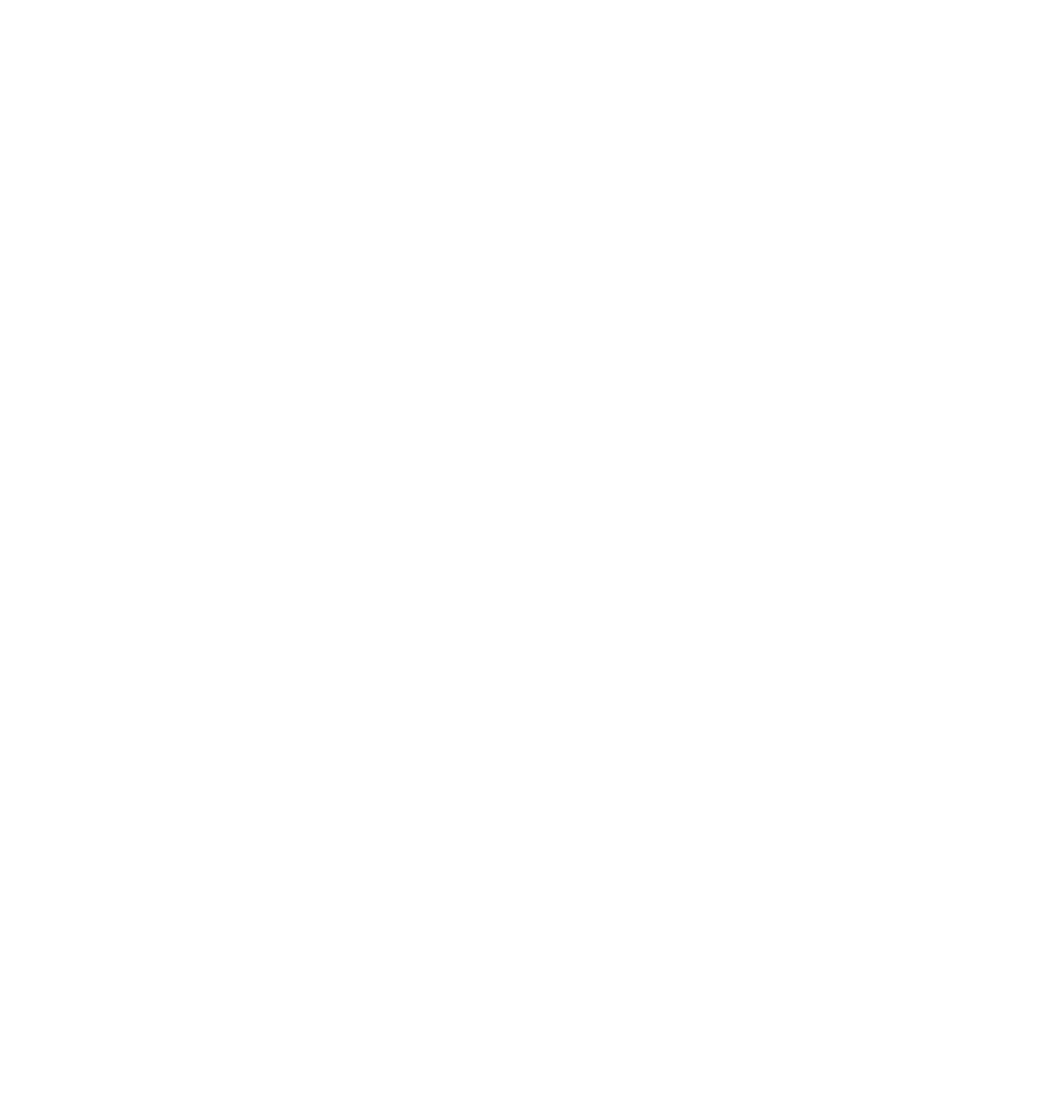
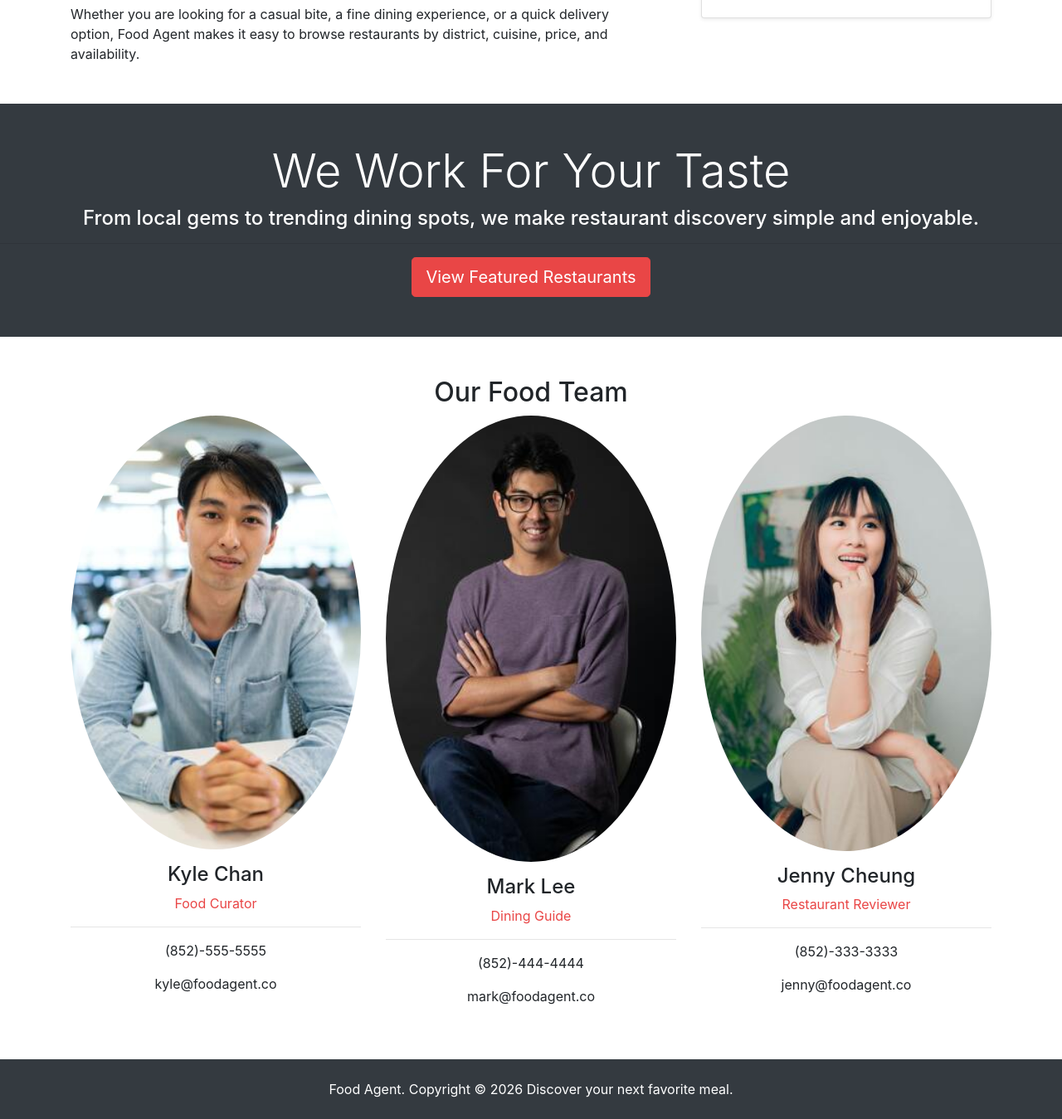
Before and after one commit to vcchan7-arch/erb11, a Django app: page /about in a window 1280 px wide. Before the commit the part shown is empty. Shown: the part 1138-2487 px from the top of the page at 83% size. Before the commit the page ends 37 px from the top, so only its background shows below. Run offline with Django 5.2, Linux system fonts and the light colour scheme; some libraries are stand-ins or nearby versions.

Commit message:
feat: project init

```diff
--- a/templates/pages/about.html
+++ b/templates/pages/about.html
@@ -1 +1,108 @@
-<h1>about</h1>
+<!-- <h1>about</h1> -->
+
+<!-- prettier-ignore -->
+{% extends "base.html" %}
+{% block content %}
+
+    <!-- Showcase -->
+    <section id="showcase-inner" class="py-5 text-white">
+      <div class="container">
+        <div class="row text-center">
+          <div class="col-md-12">
+            <h1 class="display-4">About Food Agent</h1>
+            <p class="lead">Helping food lovers discover the best restaurants in every district.</p>
+          </div>
+        </div>
+      </div>
+    </section>
+    <!-- Breadcrumb -->
+    <section id="bc" class="mt-3">
+      <div class="container">
+        <nav aria-label="breadcrumb">
+          <ol class="breadcrumb">
+            <li class="breadcrumb-item">
+               <!-- fix index -->
+              <a href="index.html" class="text-danger"><i class="fas fa-home"></i> Home</a>
+            </li>
+            <li class="breadcrumb-item active">About</li>
+          </ol>
+        </nav>
+      </div>
+    </section>
+    <!-- about -->
+    <section id="about" class="py-5">
+      <div class="container">
+        <div class="row align-items-start">
+          <div class="col-md-8 pr-md-5">
+            <h2 class="mb-3">We Help You Find the Perfect Meal</h2>
+            <p class="lead mb-4">
+              Food Agent brings together restaurant discovery, curated recommendations, and neighborhood favorites in one place.
+            </p>
+             <!-- fix img -->
+            <img src="assets/img/about.jpg" alt="Restaurant discovery" class="img-fluid mb-4" />
+            <p class="mb-0">
+              Whether you are looking for a casual bite, a fine dining experience, or a quick delivery option, Food Agent makes it easy to browse restaurants by district, cuisine, price, and availability.
+            </p>
+          </div>
+          <div class="col-md-4 mt-4 mt-md-0">
+            <div class="card shadow-sm">
+               <!-- fix img -->
+              <img class="card-img-top" src="assets/img/staffs/kyle.jpg" alt="Food curator" />
+              <div class="card-body">
+                <h5 class="card-title mb-2">Featured Curator</h5>
+                <h6 class="text-danger mb-3">Kyle Chan</h6>
+                <p class="card-text mb-0">
+                  Kyle explores the city’s newest restaurants and highlights the best food experiences for every occasion.
+                </p>
+              </div>
+            </div>
+          </div>
+        </div>
+      </div>
+    </section>
+    <!-- Work -->
+    <section id="work" class="bg-dark text-white text-center py-5">
+      <h2 class="display-4">We Work For Your Taste</h2>
+      <h4>From local gems to trending dining spots, we make restaurant discovery simple and enjoyable.</h4>
+      <hr />
+       <!-- fix listing -->
+      <a href="listings.html" class="btn btn-danger text-white btn-lg">View Featured Restaurants</a>
+    </section>
+    <!-- team -->
+    <section id="team" class="py-5">
+      <div class="container">
+        <h2 class="text-center">Our Food Team</h2>
+        <div class="row text-center">
+          <div class="col-md-4">
+             <!-- fix img -->
+            <img src="assets/img/staffs/kyle.jpg" alt="Kyle" class="rounded-circle mb-3" />
+            <h4>Kyle Chan</h4>
+            <p class="text-danger"><i class="fas fa-utensils"></i> Food Curator</p>
+            <hr />
+            <p><i class="fas fa-phone"></i> (852)-555-5555</p>
+            <p><i class="fas fa-envelope-open"></i> kyle@foodagent.co</p>
+          </div>
+          <div class="col-md-4">
+             <!-- fix img -->
+            <img src="assets/img/staffs/mark.jpg" alt="Mark" class="rounded-circle mb-3" />
+            <h4>Mark Lee</h4>
+            <p class="text-danger">Dining Guide</p>
+            <hr />
+            <p><i class="fas fa-phone"></i> (852)-444-4444</p>
+            <p><i class="fas fa-envelope-open"></i> mark@foodagent.co</p>
+          </div>
+          <div class="col-md-4">
+             <!-- fix img -->
+            <img src="assets/img/staffs/jenny.jpg" alt="Jenny" class="rounded-circle mb-3" />
+            <h4>Jenny Cheung</h4>
+            <p class="text-danger">Restaurant Reviewer</p>
+            <hr />
+            <p><i class="fas fa-phone"></i> (852)-333-3333</p>
+            <p><i class="fas fa-envelope-open"></i> jenny@foodagent.co</p>
+          </div>
+        </div>
+      </div>
+    </section>
+
+<!-- prettier-ignore -->
+{% endblock %}
--- a/templates/partials/_navbar.html
+++ b/templates/partials/_navbar.html
@@ -1,6 +1,8 @@
 <nav class="navbar navbar-expand-lg navbar-dark bg-danger sticky-top">
   <div class="container">
-    <a class="navbar-brand" href="index.html">
+    <!-- fix index -->
+    <!-- <a class="navbar-brand" href="index.html"> -->
+    <a class="navbar-brand" href={% url "pages:index" %}>
       <i class="fas fa-utensils"></i> Food Agent
     </a>
     <button
@@ -14,23 +16,29 @@
     <div class="collapse navbar-collapse" id="navbarNavAltMarkup">
       <ul class="navbar-nav">
         <li class="nav-item active mr-3">
-          <a class="nav-link" href="index.html">Home</a>
+          <!-- index.html -->
+            <!-- fix index -->
+          <a class="nav-link" href={% url "pages:index" %}>Home</a>
         </li>
         <li class="nav-item mr-3">
+           <!-- fix listings -->
           <a class="nav-link" href="listings.html">Restaurants</a>
         </li>
         <li class="nav-item mr-3">
-          <a class="nav-link" href="about.html">About</a>
+           <!-- fix about -->
+          <a class="nav-link" href={% url "pages:about" %}>About</a>
         </li>
       </ul>
 
       <ul class="navbar-nav ml-auto">
         <li class="nav-item mr-3">
+           <!-- fix register -->
           <a class="nav-link" href="register.html"
             ><i class="fas fa-user-plus"></i> Register</a
           >
         </li>
         <li class="nav-item">
+           <!-- fix login -->
           <a class="nav-link" href="login.html"
             ><i class="fas fa-sign-in-alt"></i> Login</a
           >
```
Also changed, not shown: templates/pages/index.html (+7 -0 lines).
